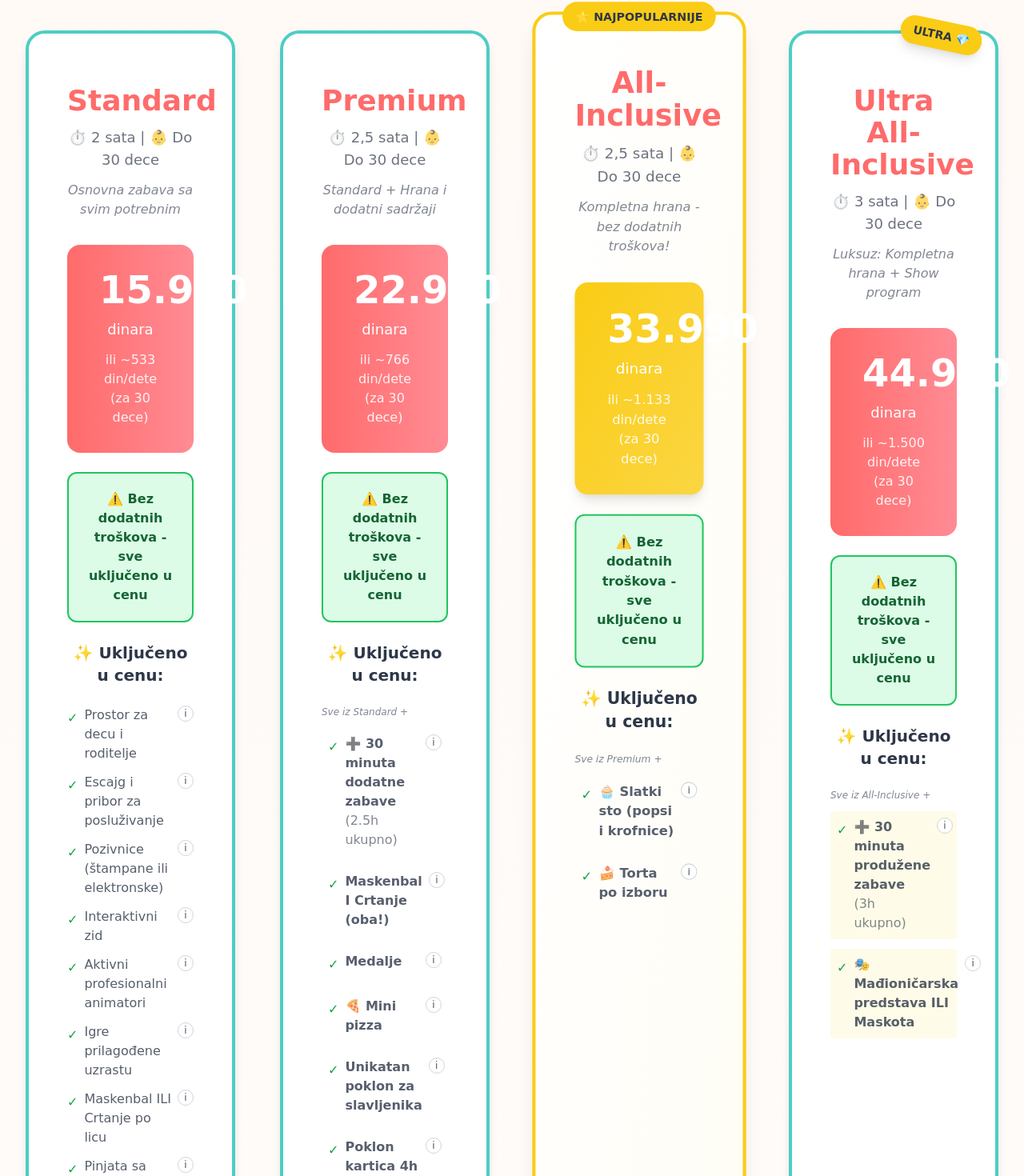
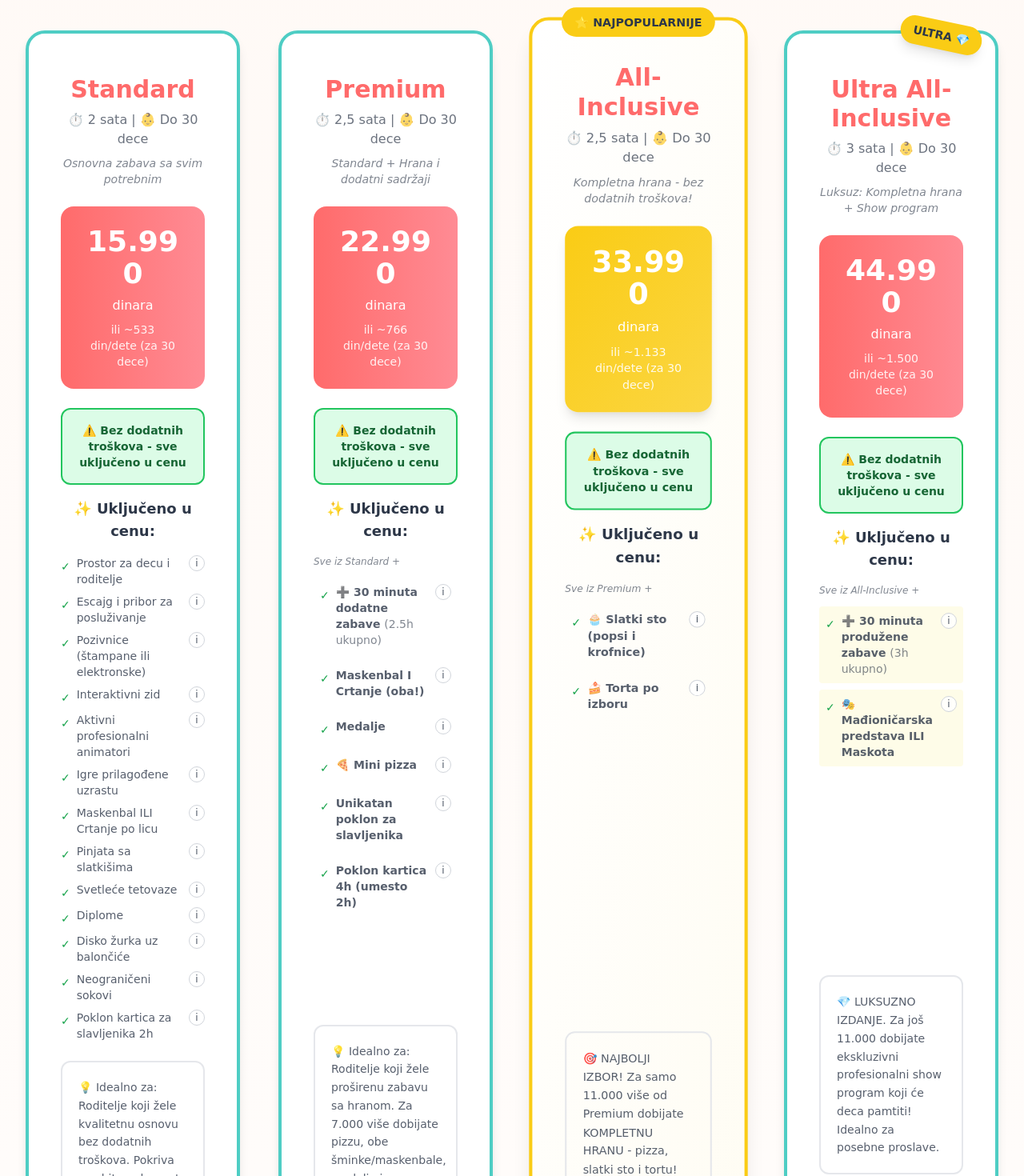
Before and after one commit to igor-rajnjak/jabadabadoo-website, a Next.js app: page / in a window 1280 px wide. Shown: the part 5730-7200 px from the top of the page at 80% size. Built offline with nearby package versions, Linux system fonts and the light colour scheme.

Commit message:
Fix: Poboljšana responzivnost pricing sekcije - 2 kolone na 13" MacBook, smanjen gap i padding, optimizovane cene

```diff
--- a/components/Pricing.tsx
+++ b/components/Pricing.tsx
@@ -35,11 +35,11 @@ export default function Pricing() {
           <p className="text-green-700">📞 Besplatna konsultacija - pozovite nas za savet koji paket je najbolji za vaše dete!</p>
         </div>
 
-        <div className="grid grid-cols-1 md:grid-cols-2 lg:grid-cols-4 gap-8 md:gap-10 lg:gap-12 xl:gap-14 2xl:gap-12 mb-16 md:mb-20">
+        <div className="grid grid-cols-1 md:grid-cols-2 xl:grid-cols-4 gap-6 md:gap-8 lg:gap-10 xl:gap-12 mb-16 md:mb-20">
           {PACKAGES_DATA.map((pkg) => (
             <div
               key={pkg.id}
-              className={`bg-white p-6 md:p-8 lg:p-10 xl:p-12 2xl:p-10 rounded-3xl shadow-lg border-4 ${
+              className={`bg-white p-5 md:p-6 lg:p-8 xl:p-10 2xl:p-8 rounded-3xl shadow-lg border-4 ${
                 pkg.popular
                   ? "border-accent bg-gradient-to-br from-white to-accent/5 shadow-xl scale-[1.02]"
                   : "border-secondary"
@@ -55,31 +55,31 @@ export default function Pricing() {
                   {pkg.badge}
                 </div>
               )}
-              <div className="text-center mb-6 md:mb-8 pt-4">
-                <h3 className="text-2xl md:text-3xl lg:text-4xl xl:text-4xl 2xl:text-4xl font-bold mb-2 md:mb-3 text-primary">{pkg.name}</h3>
-                <p className="text-text/70 mb-2 md:mb-3 text-sm md:text-base lg:text-lg xl:text-lg 2xl:text-xl">{pkg.duration}</p>
-                <p className="text-xs md:text-sm lg:text-base xl:text-base 2xl:text-lg italic text-text/60">{pkg.subtitle}</p>
+              <div className="text-center mb-4 md:mb-6 pt-3">
+                <h3 className="text-xl md:text-2xl lg:text-3xl xl:text-3xl 2xl:text-3xl font-bold mb-2 text-primary">{pkg.name}</h3>
+                <p className="text-text/70 mb-2 text-xs md:text-sm lg:text-base xl:text-base 2xl:text-base">{pkg.duration}</p>
+                <p className="text-xs md:text-sm lg:text-sm xl:text-sm 2xl:text-sm italic text-text/60">{pkg.subtitle}</p>
               </div>
 
-              <div className={`text-white p-4 md:p-6 lg:p-8 xl:p-8 2xl:p-6 rounded-2xl mb-6 text-center min-h-[140px] md:min-h-[160px] lg:min-h-[180px] xl:min-h-[180px] 2xl:min-h-[160px] flex flex-col justify-center ${
+              <div className={`text-white p-3 md:p-4 lg:p-6 xl:p-6 2xl:p-5 rounded-2xl mb-6 text-center min-h-[120px] md:min-h-[140px] lg:min-h-[160px] xl:min-h-[160px] 2xl:min-h-[150px] flex flex-col justify-center ${
                 pkg.popular
                   ? "bg-gradient-to-br from-accent via-accent/90 to-accent/80 shadow-lg"
                   : "bg-gradient-to-r from-primary to-pink"
               }`}>
-                <div className="text-3xl md:text-4xl lg:text-5xl xl:text-5xl 2xl:text-5xl font-bold mb-2 md:mb-3 break-words leading-tight px-2 whitespace-nowrap">{pkg.price}</div>
-                <div className="text-sm md:text-base lg:text-lg xl:text-lg 2xl:text-lg mb-2 md:mb-3">dinara</div>
-                <div className="text-xs md:text-sm lg:text-base xl:text-base 2xl:text-base opacity-90 break-words px-2 leading-snug">{pkg.pricePerChild}</div>
+                <div className="text-2xl md:text-3xl lg:text-4xl xl:text-4xl 2xl:text-4xl font-bold mb-1 md:mb-2 break-words leading-tight px-2 overflow-hidden">{pkg.price}</div>
+                <div className="text-xs md:text-sm lg:text-base xl:text-base 2xl:text-base mb-1 md:mb-2">dinara</div>
+                <div className="text-xs md:text-sm lg:text-sm xl:text-sm 2xl:text-sm opacity-90 break-words px-2 leading-snug">{pkg.pricePerChild}</div>
               </div>
 
               {pkg.allIncluded && (
-                <div className="bg-green-100 border-2 border-green-500 text-green-800 p-3 md:p-4 lg:p-5 rounded-xl mb-6 text-center text-xs md:text-sm lg:text-base font-semibold">
+                <div className="bg-green-100 border-2 border-green-500 text-green-800 p-2 md:p-3 lg:p-4 rounded-xl mb-4 text-center text-xs md:text-sm lg:text-sm font-semibold">
                   ⚠️ Bez dodatnih troškova - sve uključeno u cenu
                 </div>
               )}
 
-              <div className="mb-6 md:mb-8 flex-grow">
-                <h4 className="font-bold text-base md:text-lg lg:text-xl xl:text-xl 2xl:text-2xl mb-4 md:mb-6 text-center text-text">✨ Uključeno u cenu:</h4>
-                <ul className="space-y-2 md:space-y-3 text-xs md:text-sm lg:text-base xl:text-base">
+              <div className="mb-4 md:mb-6 flex-grow">
+                <h4 className="font-bold text-sm md:text-base lg:text-lg xl:text-lg 2xl:text-xl mb-3 md:mb-4 text-center text-text">✨ Uključeno u cenu:</h4>
+                <ul className="space-y-1.5 md:space-y-2 text-xs md:text-sm lg:text-sm xl:text-sm">
                   {pkg.id === "standard" && pkg.standardFeatures.map((feature, idx) => (
                     <li key={idx} className="flex items-start gap-2">
                       <span className="text-green-600 font-bold mt-1">✓</span>
@@ -157,7 +157,7 @@ export default function Pricing() {
                 </ul>
               </div>
 
-              <div className="bg-blue-50 border-2 border-blue-300 p-4 md:p-5 lg:p-6 rounded-xl mb-6 text-xs md:text-sm lg:text-base">
+              <div className="bg-blue-50 border-2 border-blue-300 p-3 md:p-4 lg:p-5 rounded-xl mb-4 text-xs md:text-sm lg:text-sm">
                 <p className="text-text/80 leading-relaxed">{pkg.strategyNote}</p>
               </div>
 
@@ -173,7 +173,7 @@ export default function Pricing() {
                           trackPackageClick(pkg.name, "Pricing Card");
                           trackPhoneCall(CONTACT.phone, `Pricing-${pkg.name}`);
                         }}
-                        className="block w-full bg-primary text-white text-center py-3 md:py-4 lg:py-5 rounded-full font-bold text-base md:text-lg hover:bg-red-500 transition-all hover:-translate-y-1 shadow-lg mt-auto"
+                        className="block w-full bg-primary text-white text-center py-2.5 md:py-3 lg:py-4 rounded-full font-bold text-sm md:text-base lg:text-base hover:bg-red-500 transition-all hover:-translate-y-1 shadow-lg mt-auto"
                       >
                         📞 Pozovi {CONTACT.phone}
                       </a>
```
